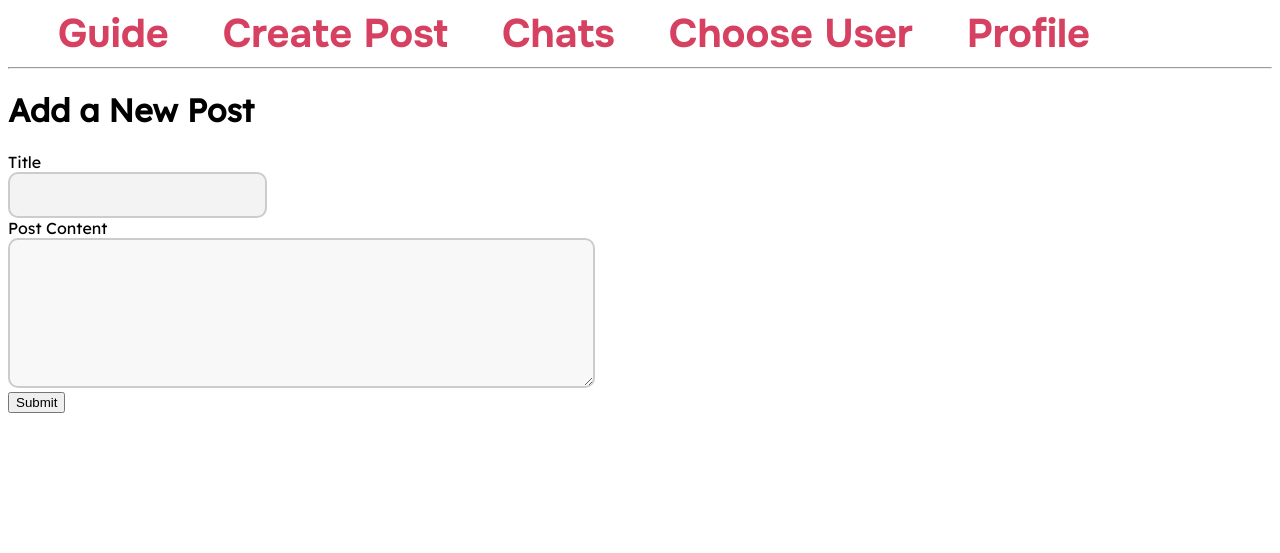
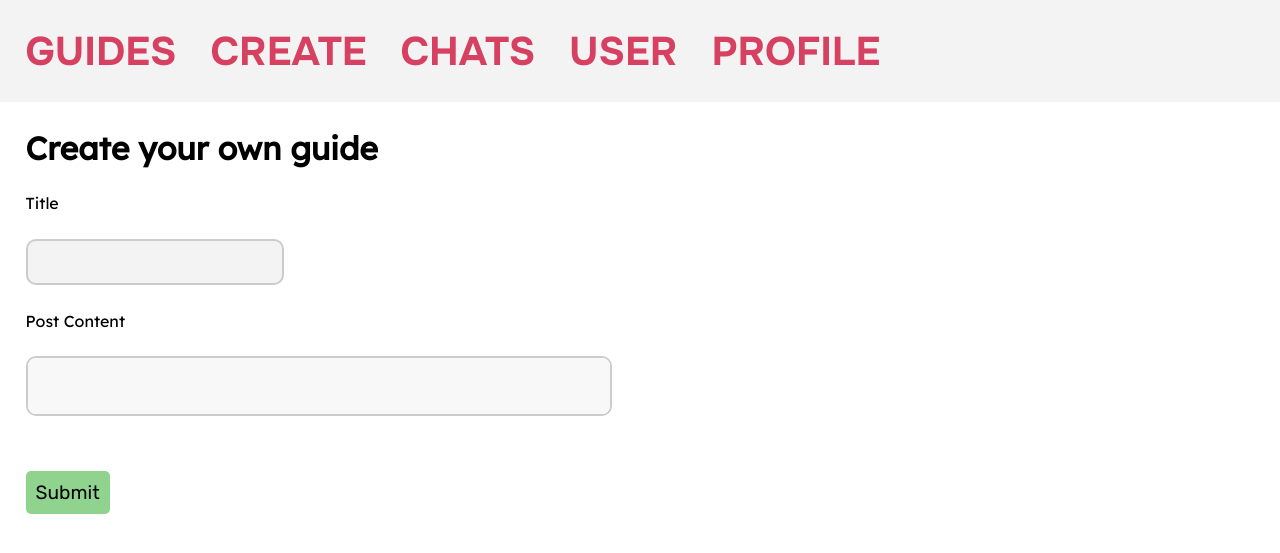
Before and after one commit to olindkri/SE-G3, a Flask app: page /create/ in a window 1280 px wide. Shown: the top 553 px of the page. Run offline with Flask 3, Linux system fonts and the light colour scheme.

Commit message:
Fixed some decent css, just for presentation.

```diff
--- a/templates/base.html
+++ b/templates/base.html
@@ -8,14 +8,24 @@
 
         .post {
             padding: 10px;
-            margin: 5px;
-            background-color: #f3f3f3
+            margin: 2vw;
+            background-color: #f3f3f3;
+            border-radius: 10px;
+        }
+
+        body {
+            margin: 0;
+        }
+
+        nav {
+            background-color: #f3f3f3;
+            padding: 2vw;
         }
 
         nav a {
             color: #d64161;
             font-size: 2.5em;
-            margin-left: 50px;
+            margin-right: 30px;
             text-decoration: none;
             font-family: 'Onest', sans-serif;
         }
@@ -31,6 +41,10 @@
             font-family: 'Lexend', sans-serif;
         }
 
+        #title {
+            margin: 2vw;
+        }
+
         p {
             font-family: 'Montserrat', sans-serif;
         }
@@ -43,14 +57,46 @@
         #button {
             font-family: 'Rubik', sans-serif;
             font-size: 1.2em;
-            margin: 5px;
+            margin: 2vw;
+            border-radius: 5px;
+            padding: 10px;
+            background-color: #8fd38f;
+            outline: none;
+            border: none;
+            transition: 300ms;
+        }
+
+        #button:hover {
+            background-color: #c6e7c6;
+            transform: scale(1.05);
+            transition: 300ms;
+        }
+
+
+        #send-button {
+            font-family: 'Rubik', sans-serif;
+            font-size: 1.2em;
+            margin-right: 2vw;
+            margin-top: 2vw;
+            padding: 10px;
+            height: 60px;
             border-radius: 5px;
             outline: none;
             border: none;
+            background-color: #8fd38f;
+            transition: 300ms;
+        }
+
+        #send-button:hover {
+            background-color: #c6e7c6;
+            transform: scale(1.05);
+            transition: 300ms;
         }
 
         label {
             font-family: 'Lexend', sans-serif;
+            width: 100%;
+            margin: 2vw;
         }
 
         input {
@@ -58,6 +104,7 @@
             width: 15em;
             height: 2.5em;
             padding-left: 0.8em;
+            margin: 2vw;
             font-size: 16px;
             font-family: 'Montserrat', sans-serif;
             outline: none;
@@ -68,10 +115,26 @@
         }
 
         textarea {
-            height: 150px;
+            height: 60px;
+            margin: 2vw;
             padding: 12px 0.8em;
             box-sizing: border-box;
             font-family: 'Montserrat', sans-serif;
+            resize: none;
+            border: 2px solid #ccc;
+            border-radius: 10px;
+            background-color: #f8f8f8;
+            font-size: 16px;
+        }
+
+        #messagearea {
+            height: 60px;
+            width: 100%;
+            margin-top: 2vw;
+            padding: 12px 0.8em;
+            box-sizing: border-box;
+            font-family: 'Montserrat', sans-serif;
+            resize: none;
             border: 2px solid #ccc;
             border-radius: 10px;
             background-color: #f8f8f8;
@@ -83,17 +146,22 @@
             font-size: 0.9rem;
         }
 
+        #message-form {
+            display: flex;
+            vertical-align: center;
+            justify-content: space-between;
+        }
+
     </style>
 </head>
 <body>
 <nav>
-    <a href="{{ url_for('index') }}">Guide</a>
-    <a href="{{ url_for('create') }}">Create Post</a>
-    <a href="{{ url_for('chat') }}">Chats</a>
-    <a href="{{ url_for('user') }}">Choose User</a>
-    <a href="{{ url_for('profile') }}">Profile</a>
+    <a href="{{ url_for('index') }}">GUIDES</a>
+    <a href="{{ url_for('create') }}">CREATE</a>
+    <a href="{{ url_for('chat') }}">CHATS</a>
+    <a href="{{ url_for('user') }}">USER</a>
+    <a href="{{ url_for('profile') }}">PROFILE</a>
 </nav>
-<hr>
 <div class="content">
     {% for message in get_flashed_messages() %}
         <div class="alert">{{ message }}</div>
--- a/templates/chat.html
+++ b/templates/chat.html
@@ -1,7 +1,7 @@
 {% extends 'base.html' %}
 
 {% block content %}
-    <h1>{% block title %} Chats {% endblock %}</h1>
+    <h1 id="title">{% block title %} Chats {% endblock %}</h1>
     {% for chat in chat %}
         <div class='post'>
             <h2>{{ chat['firstname'] }} {{ chat['lastname'] }}</h2>
--- a/templates/create.html
+++ b/templates/create.html
@@ -1,22 +1,18 @@
 {% extends 'base.html' %}
 
 {% block content %}
-    <h1>{% block title %} Add a New Post {% endblock %}</h1>
+    <h1 id="title">{% block title %} Create your own guide {% endblock %}</h1>
     <form method="post">
         <label for="title">Title</label>
         <br>
-        <label>
             <input type="text" name="title" value="{{ request.form['title'] }}"/>
-        </label>
         <br>
         <label for="content">Post Content</label>
         <br>
-        <label>
         <textarea name="content" placeholder="Post content" rows="15" cols="60">
             {{ request.form['content'] }}
         </textarea>
-        </label>
         <br>
-        <button type="submit">Submit</button>
+        <button id="button" type="submit">Submit</button>
     </form>
 {% endblock %}
--- a/templates/edit.html
+++ b/templates/edit.html
@@ -1,7 +1,7 @@
 {% extends 'base.html' %}
 
 {% block content %}
-    <h1>{% block title %} Edit "{{ post['title'] }}" {% endblock %}</h1>
+    <h1 id="title">{% block title %} Edit "{{ post['title'] }}" {% endblock %}</h1>
     <form method="post">
         <label for="title">Title</label>
         <br>
@@ -20,8 +20,6 @@
         <br>
         <button id="button" type="submit">Submit</button>
     </form>
-
-    <hr>
     <form action="{{ url_for('delete', id=post['id']) }}" method="POST">
         <button id="button" type="submit" value="Delete Post"
                 onclick="return confirm('Are you sure you want to delete this post?')">Delete
--- a/templates/index.html
+++ b/templates/index.html
@@ -1,11 +1,11 @@
 {% extends 'base.html' %}
 
 {% block content %}
-    <h1>{% block title %} Posts {% endblock %}</h1>
+    <h1 id="title">{% block title %} Posts {% endblock %}</h1>
     {% for post in posts %}
         <div class='post'>
             <h3>{{ post['firstname'] }}</h3>
-            <p>{{ post['created'] }}</p>
+            <p id="date">{{ post['created'] }}</p>
             <h2>{{ post['title'] }}</h2>
             <p>{{ post['content'] }}</p>
             <a href="{{ url_for('view', id=post['id']) }}">View</a>
--- a/templates/message.html
+++ b/templates/message.html
@@ -8,4 +8,10 @@
             <p id="date">{{ message['date'] }}</p>
         </div>
     {% endfor %}
+    <form id="message-form" method="post">
+        <textarea id="messagearea" name="message" placeholder="Type here">
+            {{ request.form['message'] }}
+        </textarea>
+        <button id="send-button" type="submit">SEND</button>
+    </form>
 {% endblock %}
--- a/templates/my-guides.html
+++ b/templates/my-guides.html
@@ -1,11 +1,11 @@
 {% extends 'base.html' %}
 
 {% block content %}
-    <h1>{% block title %} My posts {% endblock %}</h1>
+    <h1 id="title">{% block title %} My guides {% endblock %}</h1>
     {% for post in posts %}
         <div class='post'>
             <h3>{{ post['firstname'] }}</h3>
-            <p>{{ post['created'] }}</p>
+            <p id="date">{{ post['created'] }}</p>
             <h2>{{ post['title'] }}</h2>
             <p>{{ post['content'] }}</p>
             <a href="{{ url_for('edit', id=post['id']) }}">Edit</a>
--- a/templates/user.html
+++ b/templates/user.html
@@ -1,11 +1,10 @@
 {% extends 'base.html' %}
 
 {% block content %}
-    <h1>{% block title %} Choose a user {% endblock %}</h1>
+    <h1 id="title">{% block title %} Choose a user {% endblock %}</h1>
 
     <form method="post" action="/user/">
         <button id="button" type="submit" value="1" name="user1">User 1</button>
-        <br>
         <button id="button" type="submit" value="2" name="user2">User 2</button>
     </form>
 
```
Also changed, not shown: database.db.
